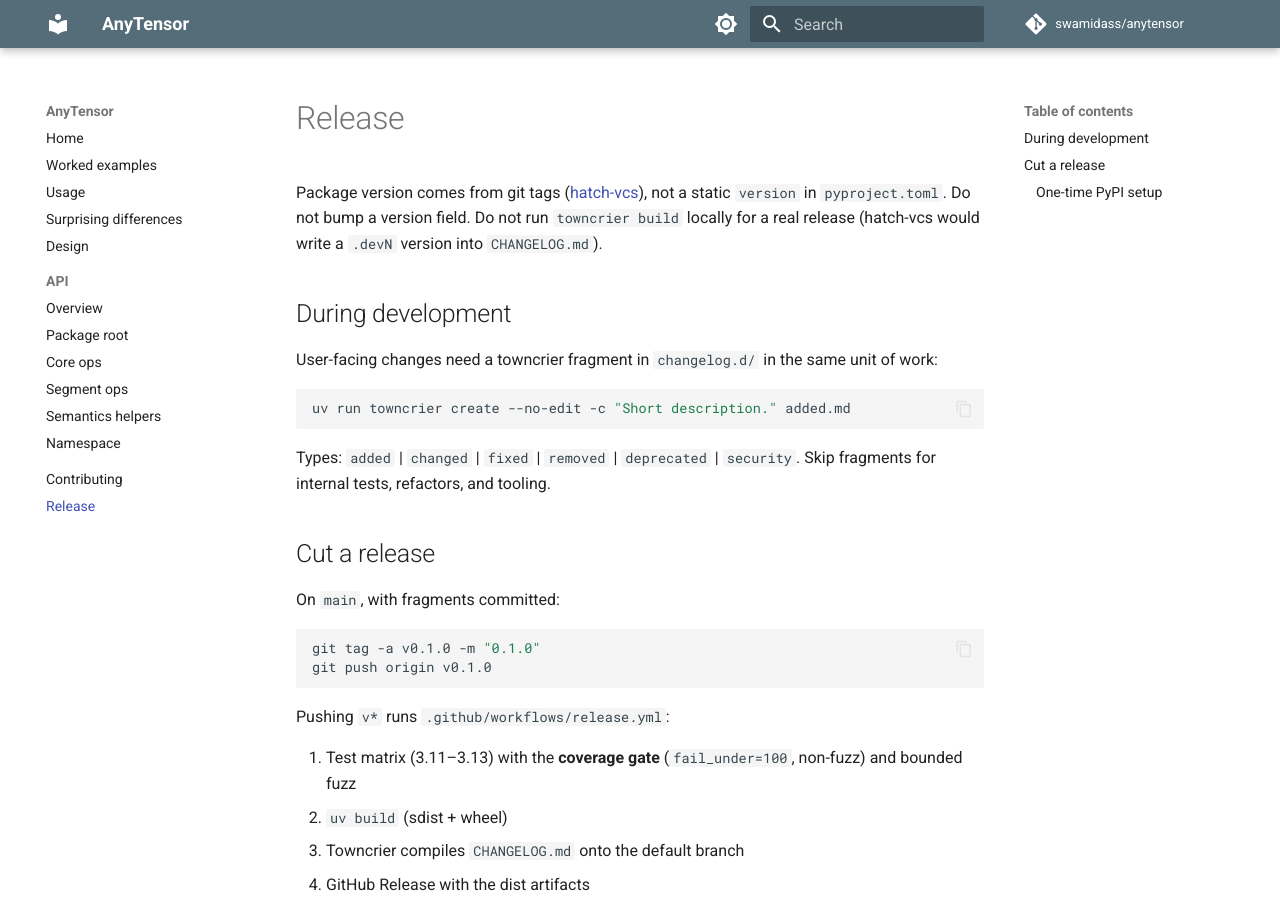
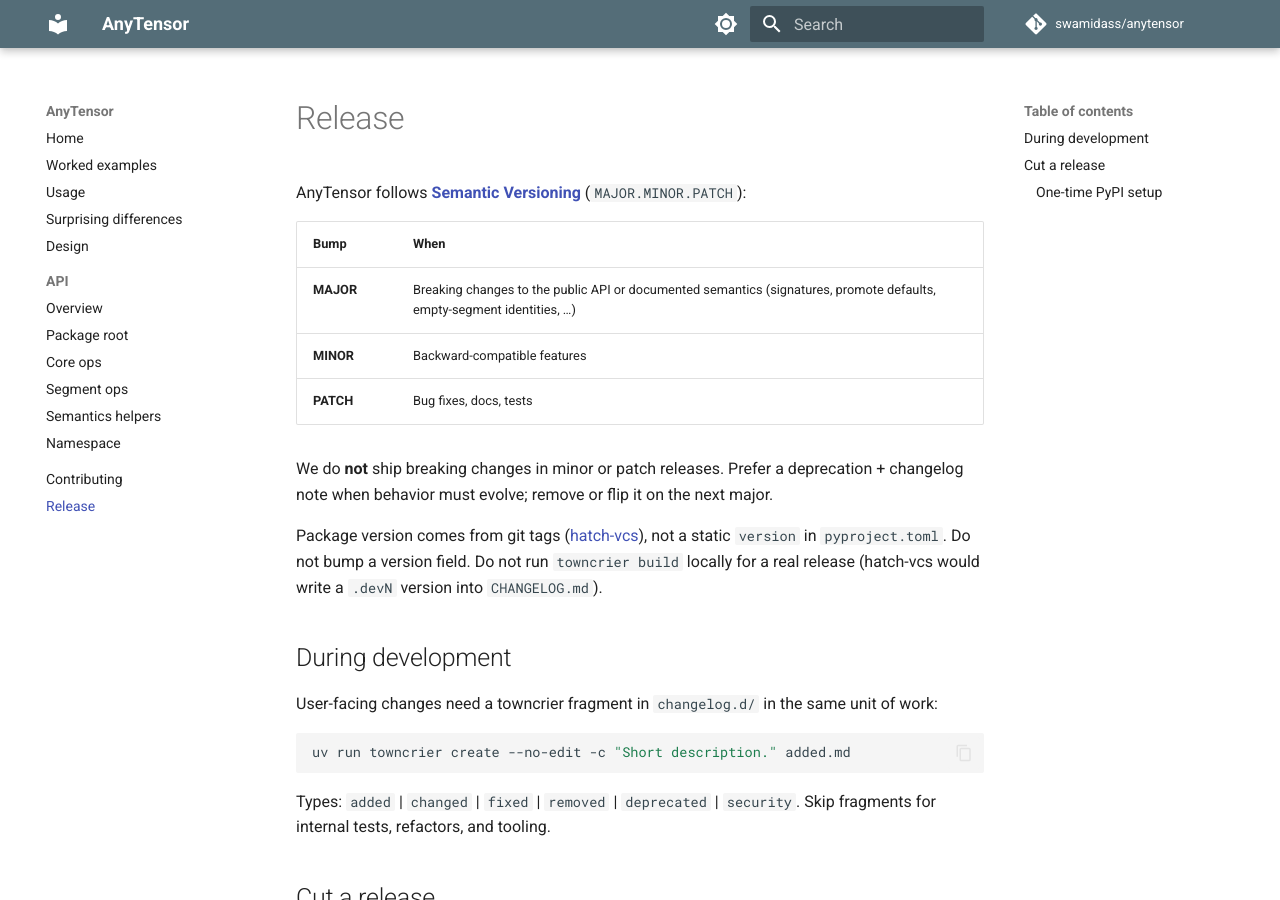
Before and after one commit to swamidass/anytensor, an MkDocs documentation site: the page built from docs/release.md, in a window 1280 px wide and 900 px high. Built offline with MkDocs 1.6.1 and Material for MkDocs 9.7.7, drawn with Linux system fonts in a browser that asks for light colours; comment, search, counter and statistics services are not loaded.

Commit message:
Document SemVer and highlight the multi-layer test contract.
Promise no breaking public changes without a major bump, and spell out how
fuzz, coverage, CI, and Sybil docs keep portability claims executable.

Co-authored-by: Cursor <cursoragent@cursor.com>

```diff
--- a/docs/release.md
+++ b/docs/release.md
@@ -1,4 +1,17 @@
 # Release
+
+AnyTensor follows [**Semantic Versioning**](https://semver.org/)
+(`MAJOR.MINOR.PATCH`):
+
+| Bump | When |
+|---|---|
+| **MAJOR** | Breaking changes to the public API or documented semantics (signatures, promote defaults, empty-segment identities, …) |
+| **MINOR** | Backward-compatible features |
+| **PATCH** | Bug fixes, docs, tests |
+
+We do **not** ship breaking changes in minor or patch releases. Prefer a
+deprecation + changelog note when behavior must evolve; remove or flip it on
+the next major.
 
 Package version comes from git tags
 ([hatch-vcs](https://github.com/ofek/hatch-vcs)), not a static `version` in
```
Also changed, not shown: README.md (+4 -1 lines), changelog.d/stability.added.md (added, +1 -0 lines), docs/design.md (+14 -14 lines), docs/index.md (+6 -0 lines).
